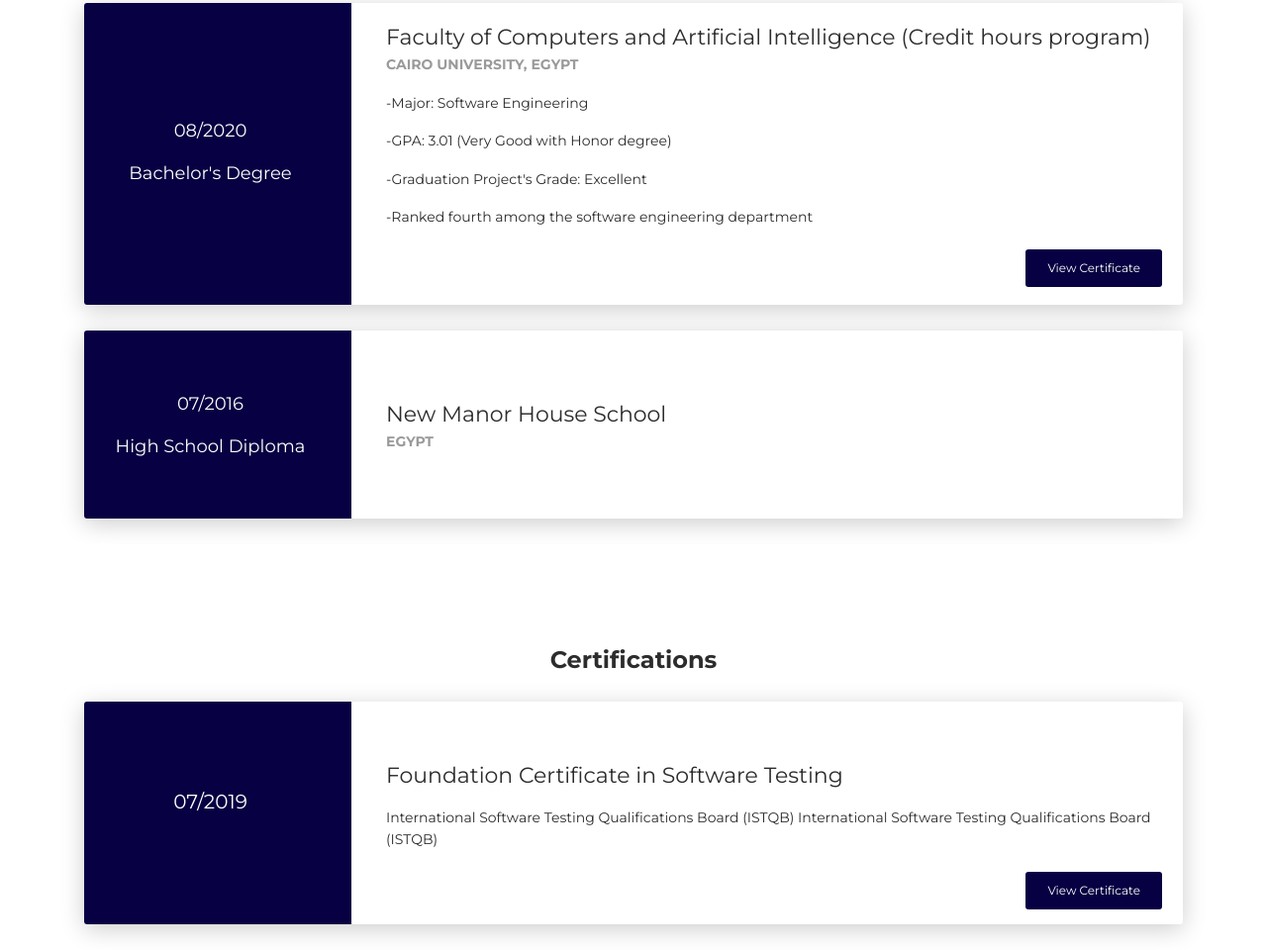
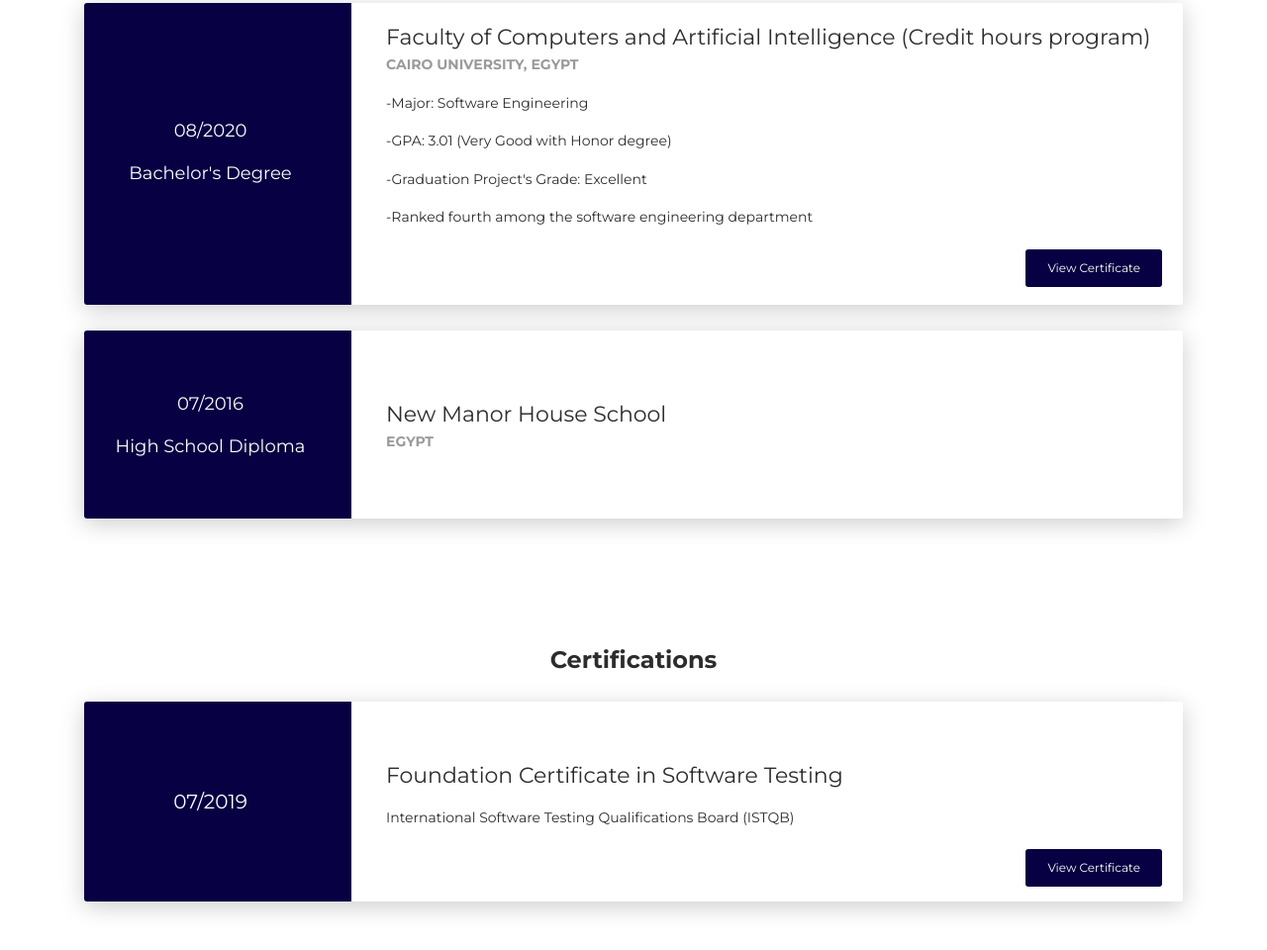
Before and after one commit to sheriffmohammad/sheriffmohammad.github.io, a plain HTML site: page index.html in a window 1280 px wide. Shown: the part 8174-9134 px from the top of the page at 99% size. After the commit the page ends 9111 px from the top, so only its background shows below. Drawn offline with Linux system fonts and the light colour scheme.

Commit message:
Remove duplicate text

```diff
--- a/index.html
+++ b/index.html
@@ -874,7 +874,7 @@
                     <div class="col-md-9" data-aos="fade-left" data-aos-offset="50" data-aos-duration="500">
                         <div class="card-body">
                             <div class="h5" style="margin-top:40px;">Foundation Certificate in Software Testing</div>
-                            <p> International Software Testing Qualifications Board (ISTQB) International Software Testing Qualifications Board (ISTQB)</p>
+                            <p> International Software Testing Qualifications Board (ISTQB)</p>
                             <a class="btn btn-primary" target="_blank" href="images/istqb-certificate.jpg" data-aos="zoom-in" data-aos-anchor="data-aos-anchor" style="float:right; margin-bottom:15px;">View Certificate</a>
                         </div>
                     </div>
```
